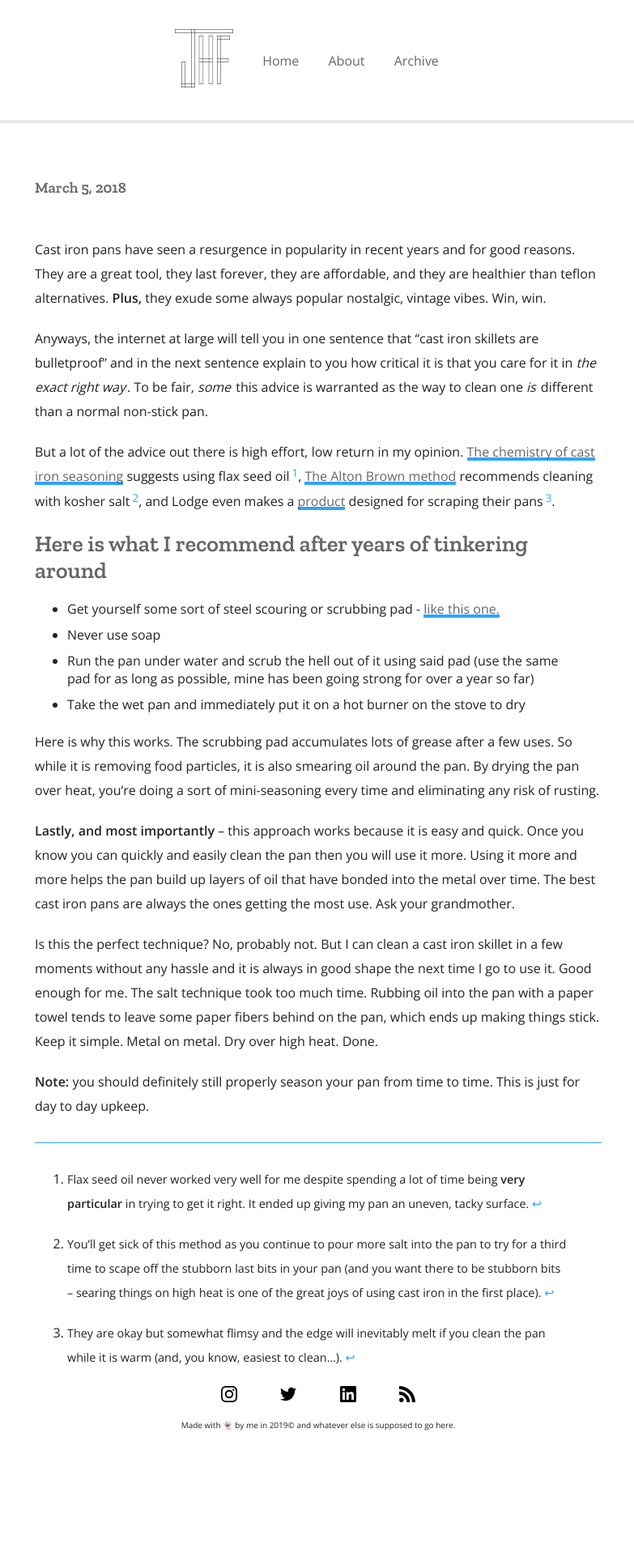
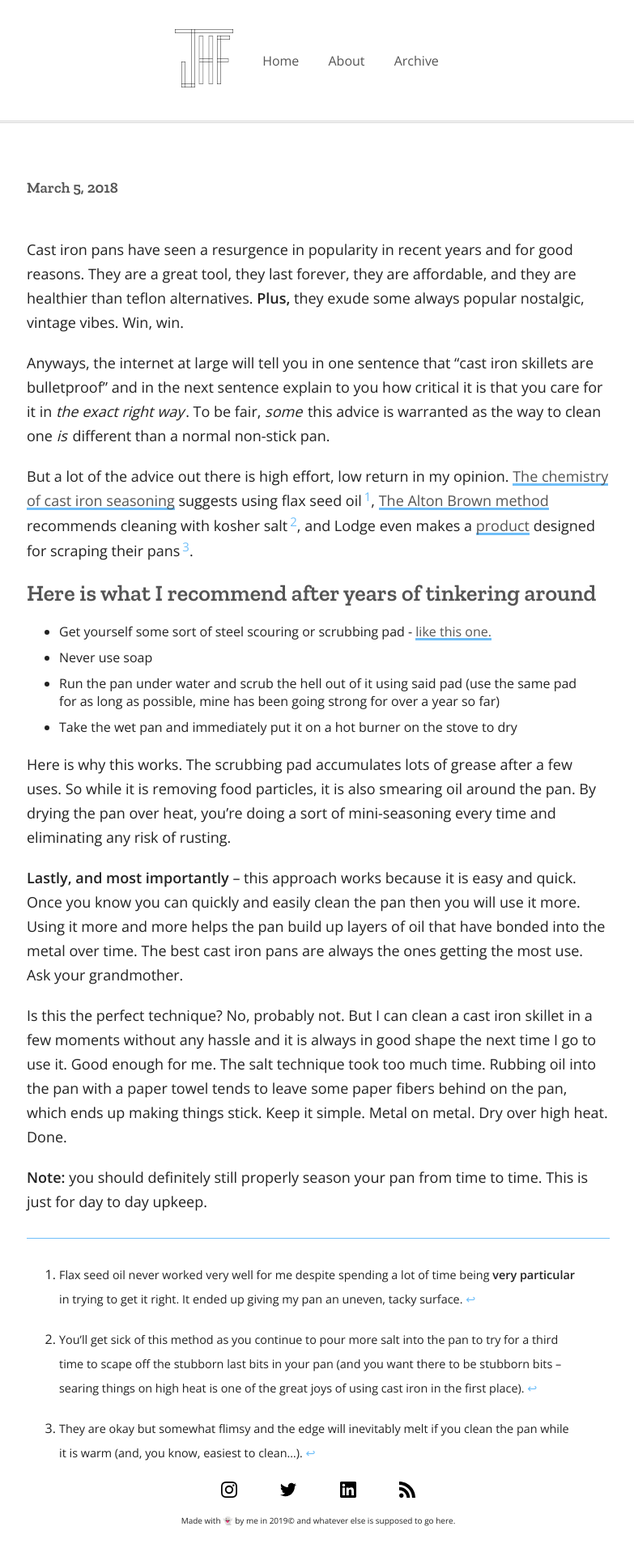
Before and after one commit to jhforster/jhforster.github.io, a Jekyll site: the page built from _posts/2018-03-05-cleaning-cast-iron-pans-for-lazy-people.md, in a window 1280 px wide. Shown: the whole page at 81% size, without its empty margins (247-1030 px from the left). Built offline with Jekyll 4.4.1, drawn with Linux system fonts in a browser that asks for light colours; before the commit the page ends 1799 px from its top, so only the background shows below that.

Commit message:
Link styling updates

```diff
--- a/_sass/jhforster/_layout.scss
+++ b/_sass/jhforster/_layout.scss
@@ -1,24 +1,29 @@
 .content {
-  max-width: 700px;
+  max-width: 45rem;
   margin: 0 auto;
 
   p {
+    font-size: 1.125rem;
     line-height: 30px;
+  }
+
+  h1 {
 
     a {
-      font-weight: 400;
+      box-shadow: inset 0 -5px 0 $highlight;
     }
+
   }
+
 
   a {
     color: $link-color;
-    // border-bottom: 1px solid $highlight;
-    box-shadow: inset 0 -4px 0 $highlight;
+    box-shadow: inset 0 -3px 0 $highlight;
 
     &:hover,
     :focus {
-      color: $off-highlight;
-      transition: color .75s ease;
+      background-color: $off-highlight;
+      transition: background-color .95s ease;
     }
   }
 }
--- a/_sass/jhforster/_nav.scss
+++ b/_sass/jhforster/_nav.scss
@@ -34,6 +34,6 @@
 }
 
 .active {
-  color: $highlight;
+  color: $active;
   font-weight: 600;
 }
--- a/_sass/jhforster/_variables.scss
+++ b/_sass/jhforster/_variables.scss
@@ -1,12 +1,13 @@
 $off-black:     #222 !default;
 $dark-gray:     #444 !default;
-$medium-gray:   #666;
+$medium-gray:   #555;
 $light-gray:    #888;
 $side-nav:      #fff;
 $off-white:     #d5d5d5;
 $white:         #fff;
-$highlight:     #2EA4FA;
-$off-highlight: #97D2FD;
+$active:        #2EA4FA;
+$highlight:     #6FBFF9;
+$off-highlight: #EDF8FF;
 
 $base-font: "Open Sans", sans-serif;
 $header-font: "Zilla Slab", serif;
```
